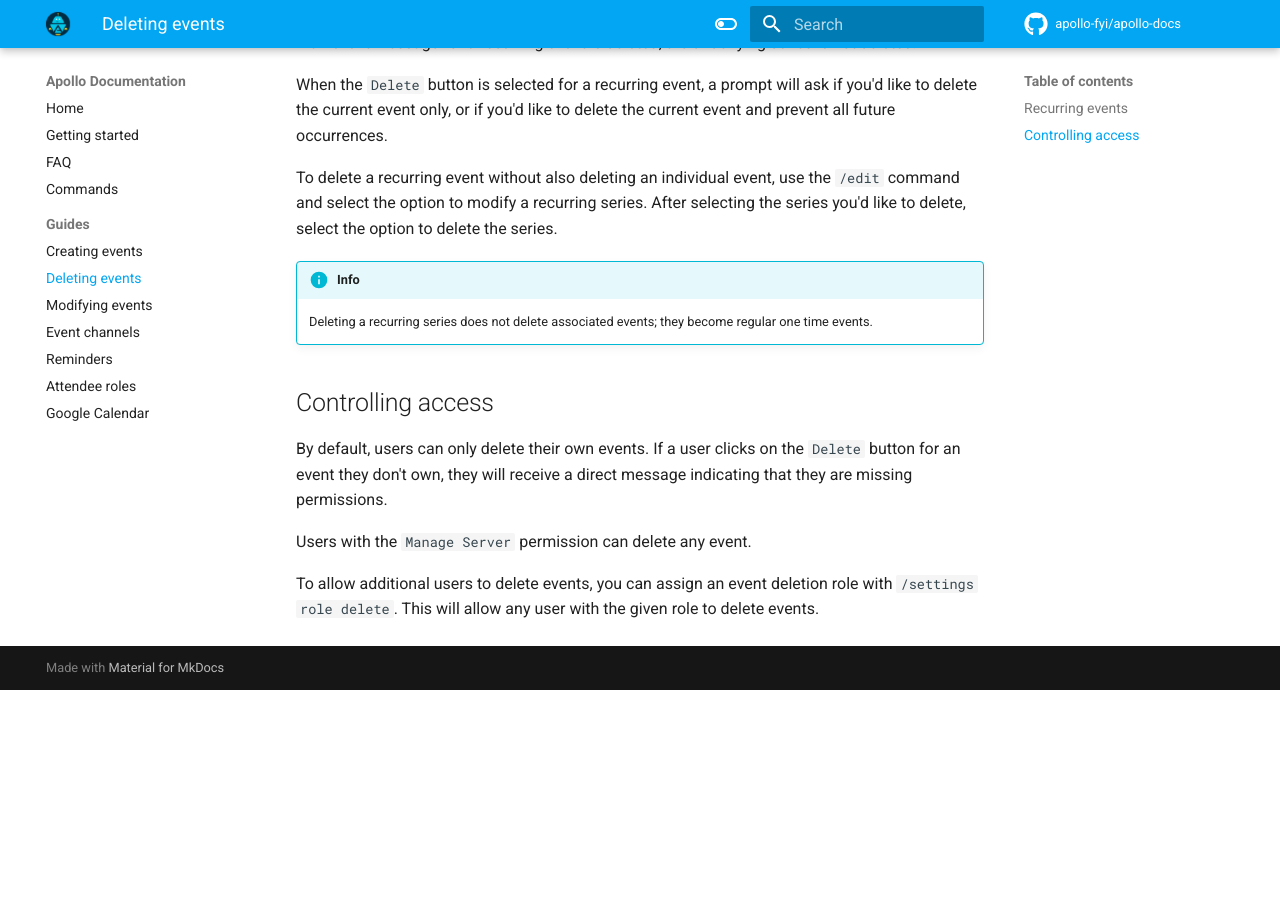
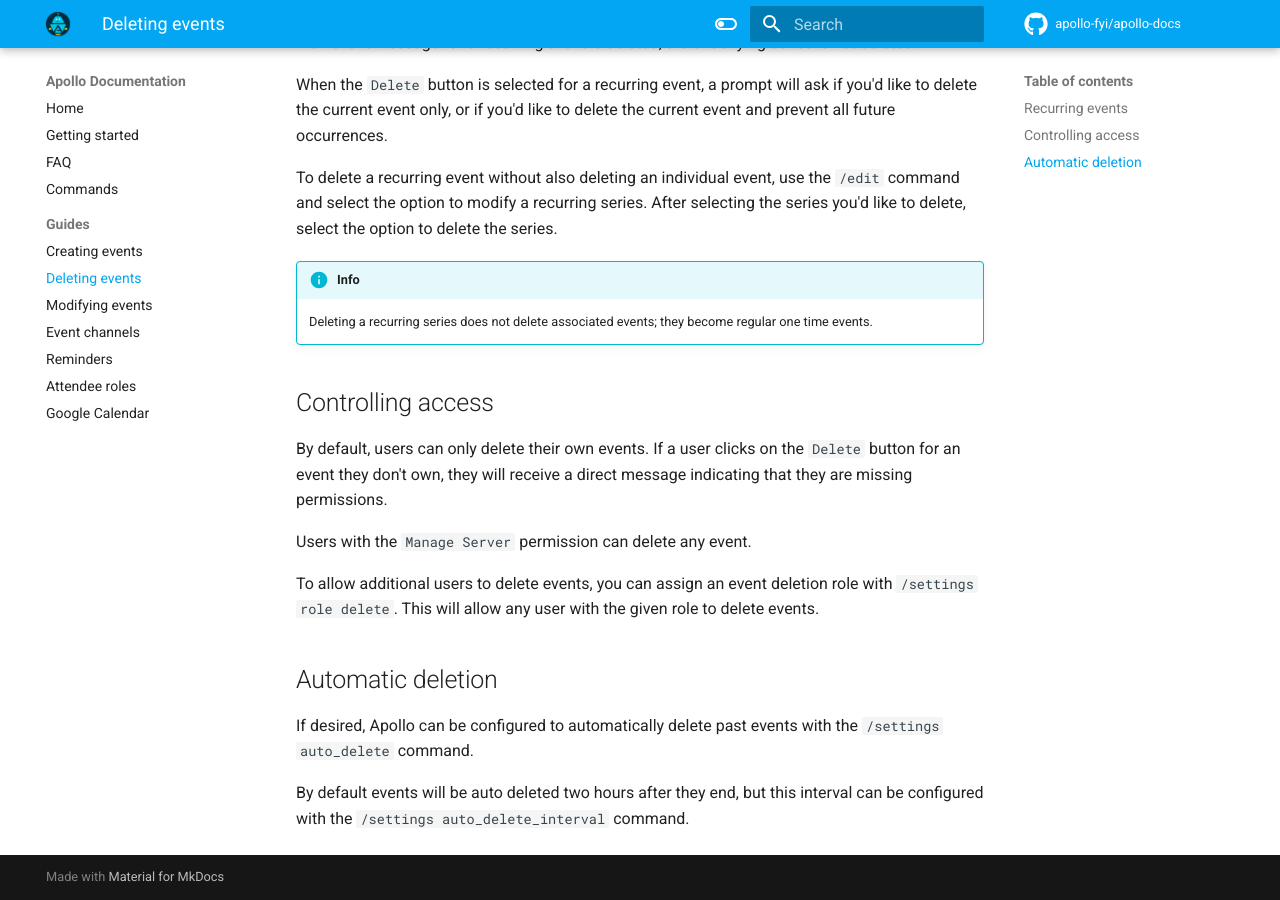
Before and after one commit to apollo-fyi/apollo-docs, an MkDocs documentation site: the page built from docs/deleting_events.md, in a window 1280 px wide and 900 px high, scrolled down 512 px. Built offline with MkDocs 1.6.1 and Material for MkDocs 9.7.7, drawn with Linux system fonts in a browser that asks for light colours; comment, search, counter and statistics services are not loaded; before the commit the page ends 1202 px from its top, so only the background shows below that.

Commit message:
Add note on auto delete interval

```diff
--- a/docs/deleting_events.md
+++ b/docs/deleting_events.md
@@ -41,3 +41,11 @@ Users with the `Manage Server` permission can delete any event.
 To allow additional users to delete events, you can assign an event deletion
 role with `/settings role delete`. This will allow any user with the given
 role to delete events.
+
+## Automatic deletion
+
+If desired, Apollo can be configured to automatically delete past events with
+the `/settings auto_delete` command.
+
+By default events will be auto deleted two hours after they end, but this
+interval can be configured with the `/settings auto_delete_interval` command.
```
Also changed, not shown: docs/commands.md (+1 -0 lines).
